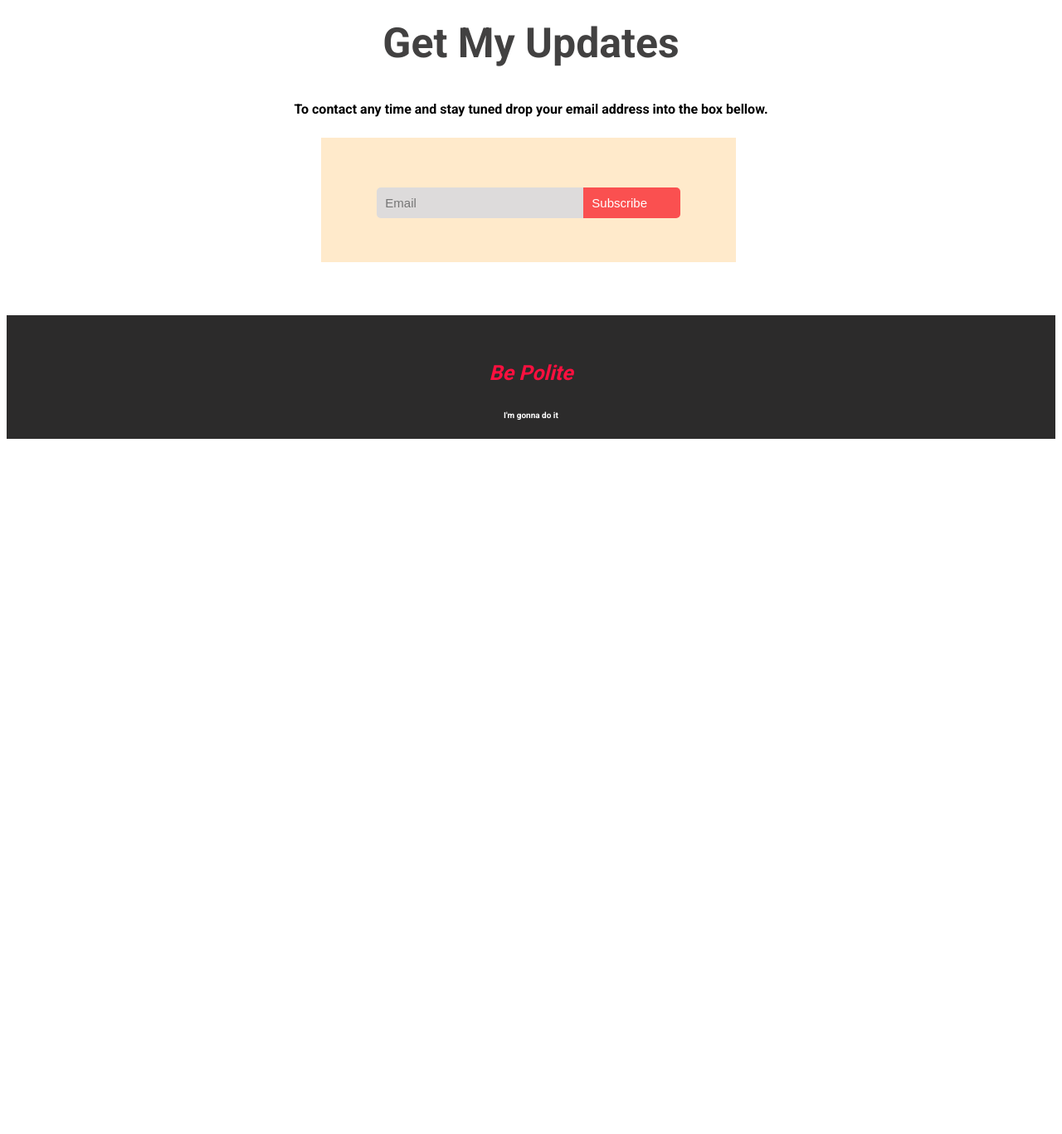
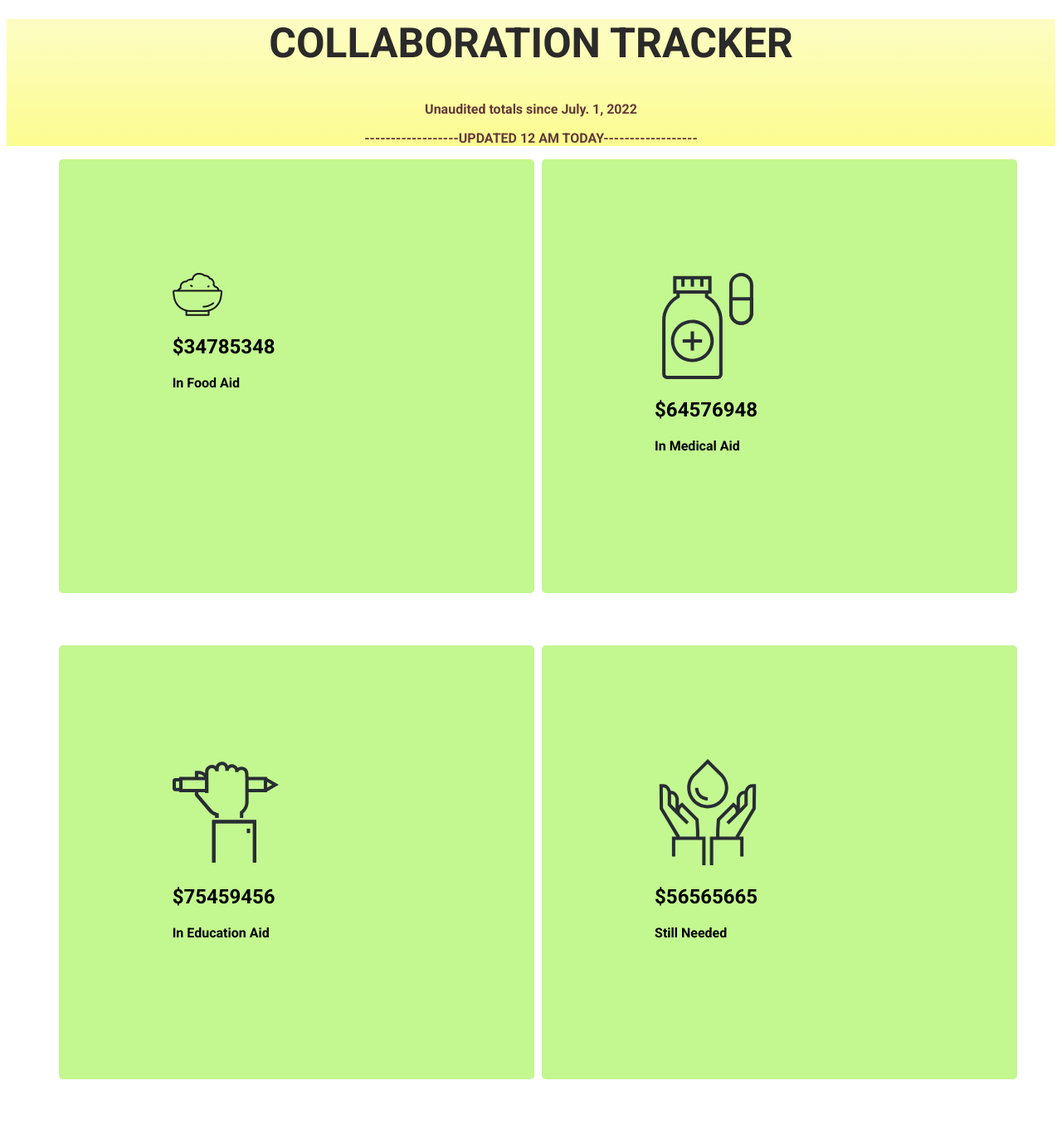
Before and after one commit to mamun03/people-for-people, a plain HTML site: page index.html in a window 1280 px wide. Shown: the part 1820-3187 px from the top of the page at 83% size. Before the commit the page ends 2357 px from the top, so only its background shows below. Drawn offline with Linux system fonts and the light colour scheme.

Commit message:
people for people

```diff
--- a/index.html
+++ b/index.html
@@ -68,6 +68,46 @@
     </div>
 </div>
 </section>
+<section>
+        <div class="tracker-head">
+            <h2 id="tracking-zone">COLLABORATION TRACKER</h2>
+            <P>Unaudited totals since July. 1, 2022</P>
+            <p class="divider">UPDATED 12 AM TODAY</p>
+        </div>
+    <div class="item-group">
+        <div class="tracking">
+                <div id="food-bg" class="tracking-items">
+                    <img src="icons/food.png" alt="">
+                    <h2>$34785348</h2>
+                    <p>In Food Aid</p>
+                </div>
+            </div>
+            <div class="tracking">
+                <div class="tracking-items">
+                    <img src="icons/medicine.svg" alt="">
+                    <h2>$64576948</h2>
+                    <p>In Medical Aid</p>
+                </div>
+            </div>
+        </div>
+        <div class="item-group">
+            <div class="tracking">
+                <div class="tracking-items">
+                    <img src="icons/icon5.svg" alt="">
+                    <h2>$75459456</h2>
+                    <p>In Education Aid</p>
+                </div>
+            </div>
+            <div class="tracking">
+                <div class="tracking-items">
+                    <img src="icons/icon13.svg" alt="">
+                    <h2>$56565665</h2>
+                    <p>Still Needed</p>
+                </div>
+            </div>
+        </div>
+
+</section>
 <section class="ending">
     <h2 class="header-4th">Get My Updates</h2>
     <p>To contact any time and stay tuned drop your email address into the box bellow.</p>
--- a/style.css
+++ b/style.css
@@ -7,7 +7,6 @@ h1{
 body{
     font-family: 'Roboto', sans-serif;
     height: 100%;
-
 }
 .header-background{
     background-image: url(images/donation12-1.png);
@@ -188,11 +187,7 @@ form{
     border-top-left-radius: 5px;
     padding: 10px 40px 10px 10px;
 }
-.footer{
-    font-style: italic;
-    font-size: 25px;
-    color: rgb(252, 16, 63);
-}
+
 small{
     color: white;
     font-size: 10px;
@@ -203,3 +198,46 @@ footer{
     text-align: center;
     padding: 30px 5px 5px 5px;
 }
+.footer{
+    font-style: italic;
+    font-size: 25px;
+    color: rgb(252, 16, 63);
+}
+#tracking-zone{
+    font-size: 50px;
+    color: rgb(43, 42, 42);
+}
+
+.divider::after,
+.divider::before{
+  content: "------------------";
+  flex: 1;
+}
+.tracker{
+    font-size: 50px;
+    color: rgb(58, 58, 58);
+    padding: 0% 20% 0% 20%;
+    text-align: center;}
+.tracker-head{
+    text-align: center;
+    color: rgb(99, 57, 57);
+background-image: linear-gradient(to top, rgb(252, 252, 144), rgb(253, 253, 196));
+}
+.tracking{
+    display: inline-block;
+    width: 36%;
+    padding: 0% 5% 5% 5%;}
+
+
+.tracking-items{
+    height: 250px;
+    width: 300px;
+    color: black;
+    padding: 30%;
+    border-radius: 5px;
+    background-color: rgb(195, 247, 144);
+    }
+.item-group{
+    display: flex;
+
+}
```
